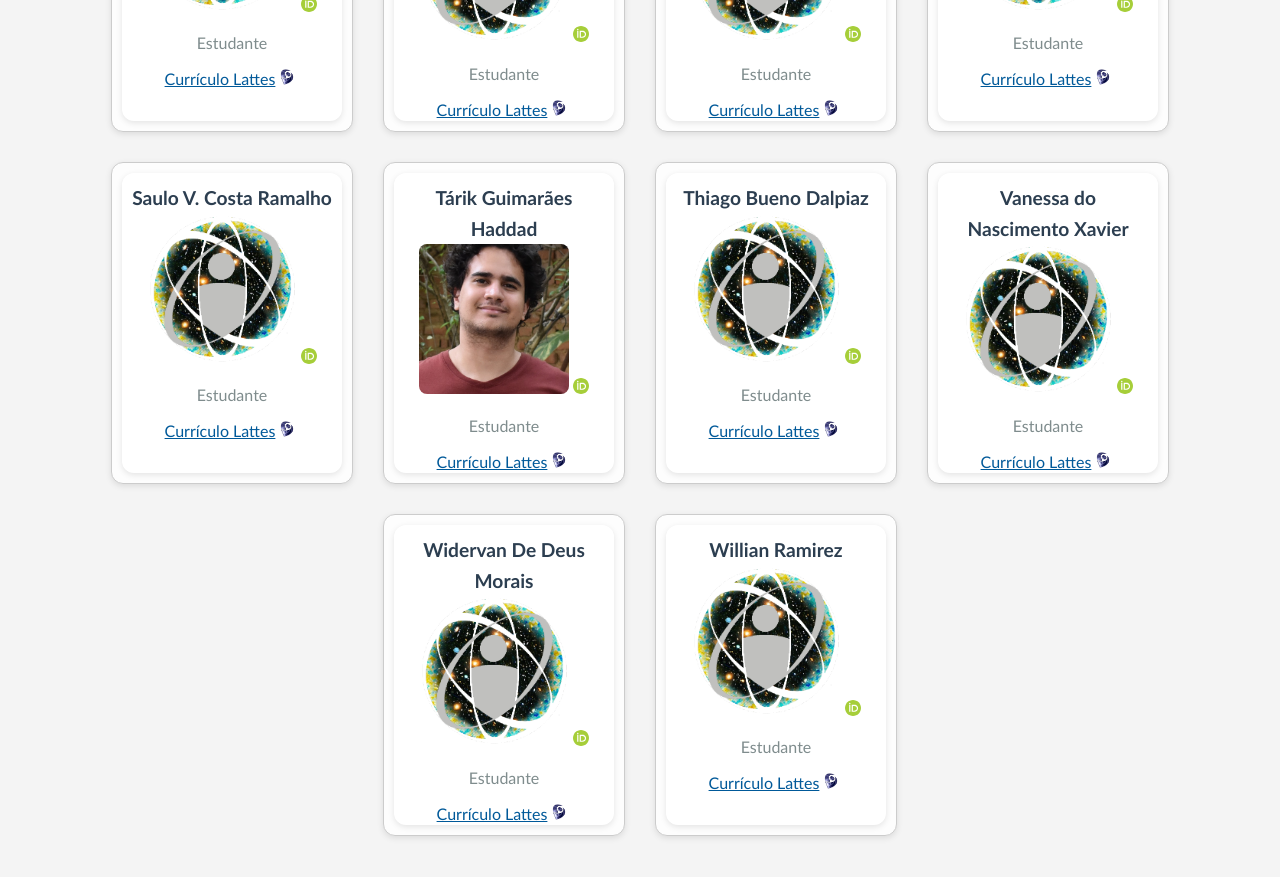
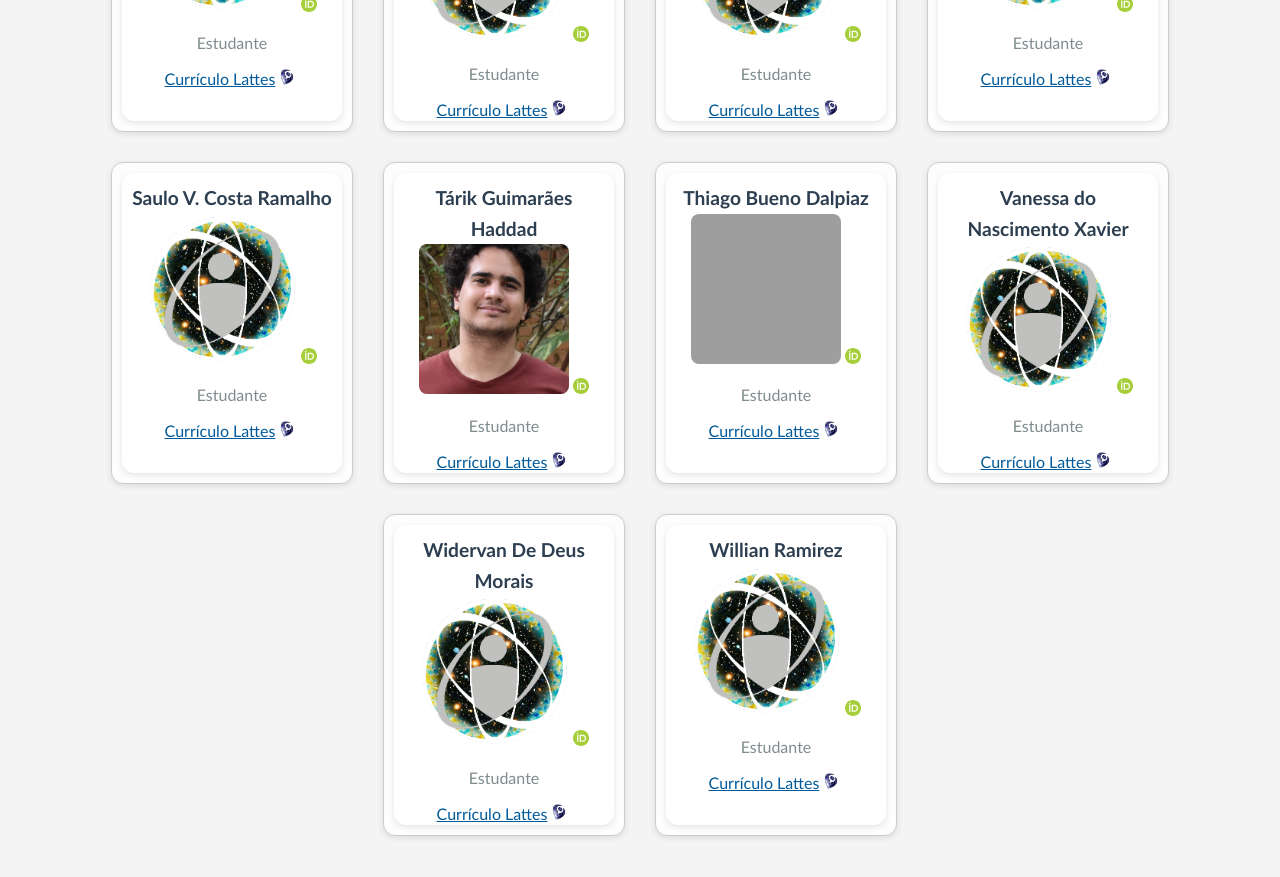
Before and after one commit to cbpf-cosmo/cbpf-cosmo.github.io, a Jekyll site: the page membros.html, which Jekyll copies as it is, in a window 1280 px wide and 900 px high, scrolled down 3529 px. Shown: the top 877 px of the window. Built offline with Jekyll 4.4.1, drawn with Linux system fonts in a browser that asks for light colours; grey boxes are pictures that could not be loaded.

Commit message:
adding thago

```diff
--- a/membros.html
+++ b/membros.html
@@ -530,15 +530,15 @@
       <div class="member-front">
         <div class="member-name">
           Artur Matos Semião
-          <img src="images/thumbs/artursemiao.jpg" alt="foto" class="clickable-photo"
+          <img src="images/thumbs/cbpf.png" alt="foto" class="clickable-photo"
                style="width:150px; height:150px; object-fit:cover;">
-           <a href="https://orcid.org/0000-0002-2399-2220" target="_blank">
+           <a href="https://orcid.org/" target="_blank">
             <img src="images/ORCID-iD_icon_vector.svg" alt="iD ORCID"/>
             </a>
           </div>
         <div class="member-role">Estudante </div>
         <div class="member-lattes">
-          <a href="http://lattes.cnpq.br/0110490857125135" target="_blank">
+          <a href="http://lattes.cnpq.br/" target="_blank">
             Currículo Lattes<img src="images/lattes-logo-2.png" alt="iD Lattes"/>
           </a>
         </div>
@@ -982,25 +982,26 @@
       <div class="member-front">
         <div class="member-name">
           Thiago Bueno Dalpiaz
-          <img src="images/thumbs/cbpf.png" alt="foto" class="clickable-photo"
+          <img src="images/thumbs/thiago_bueno.pdf" alt="foto" class="clickable-photo"
                style="width:150px; height:150px; object-fit:cover;">
-           <a href="https://orcid.org/" target="_blank">
+           <a href="https://orcid.org/0009-0006-2067-3263/" target="_blank">
             <img src="images/ORCID-iD_icon_vector.svg" alt="iD ORCID"/>
             </a>
           </div>
         <div class="member-role">Estudante </div>
         <div class="member-lattes">
-          <a href="http://lattes.cnpq.br/" target="_blank">
+          <a href="http://lattes.cnpq.br/4789812177729282/" target="_blank">
             Currículo Lattes<img src="images/lattes-logo-2.png" alt="iD Lattes"/>
           </a>
         </div>
       </div>
       <div class="member-back">
-        <p>Texto sobre palavras-chaves</p>
+        <p>Galáxias: barras, Simulações cosmológicas, Massa estelar, Cosmologia</p>
         <button class="btn-back">Voltar</button>
       </div>
     </div>
   </li>
+
 
 
 
```
